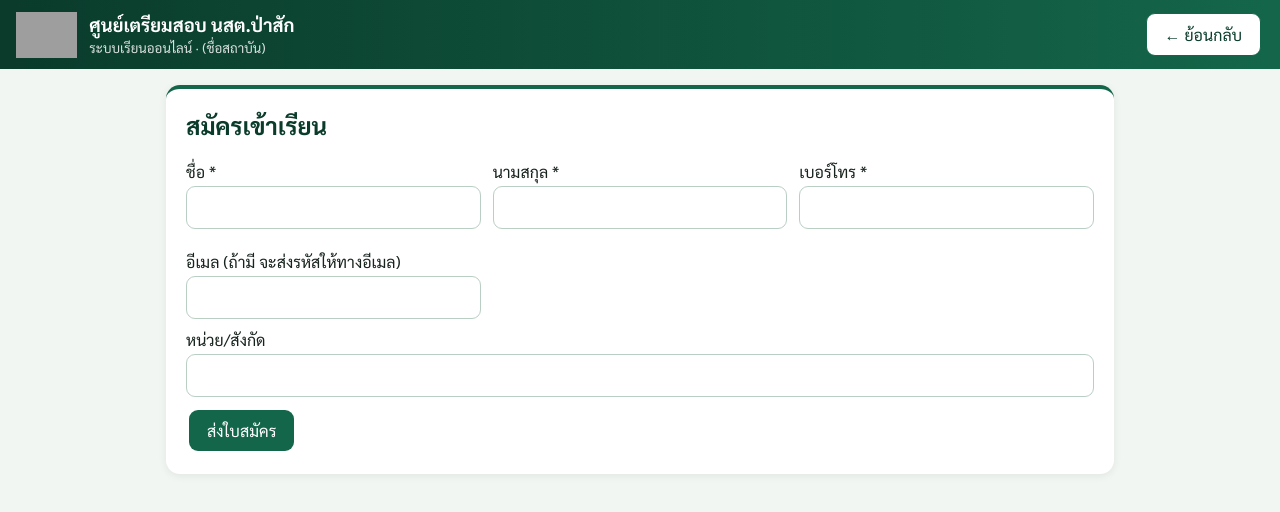
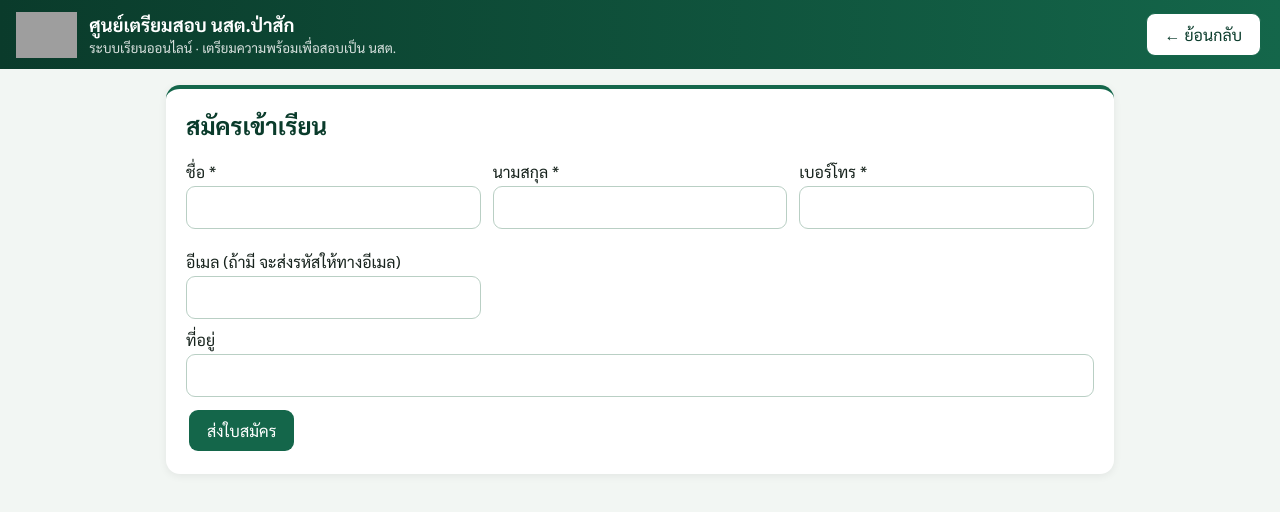
Before and after one commit to somsakga-bot/somsak8, a plain HTML site: page index.html in a window 1280 px wide. Both pictures are taken after a click on the button "📝 สมัครเข้าเรียน". Drawn offline with Linux system fonts and the light colour scheme; grey boxes are pictures that could not be loaded.

Commit message:
Add address input to registration form
Updated registration form to include address field.

```diff
--- a/index.html
+++ b/index.html
@@ -24,7 +24,7 @@ table{width:100%;border-collapse:collapse;font-size:.92rem}td,th{border:1px soli
 .scroll{overflow-x:auto}
 @media print{.np,header{display:none!important}body{background:#fff}.card{box-shadow:none;border:0}@page{size:A4 landscape;margin:10mm}}
 </style></head><body>
-<header><div class="brand"><img id="logo" src="logo.png" alt="" onerror="this.style.display='none'"><div><b>ศูนย์เตรียมสอบ นสต.ป่าสัก</b><small id="inst">ระบบเรียนออนไลน์ · (ชื่อสถาบัน)</small></div></div><button id="bk" class="alt np" onclick="back()">← ย้อนกลับ</button></header>
+<header><div class="brand"><img id="logo" src="logo.png" alt="" onerror="this.style.display='none'"><div><b>ศูนย์เตรียมสอบ นสต.ป่าสัก</b><small id="inst">ระบบเรียนออนไลน์ · เตรียมความพร้อมเพื่อสอบเป็น นสต.</small></div></div><button id="bk" class="alt np" onclick="back()">← ย้อนกลับ</button></header>
 <main id="app"></main>
 <script>
 /* ===== ตั้งค่า ===== */
@@ -60,7 +60,7 @@ async function refresh(){const r=await api('login',{code:U.code});if(r.ok){D=r;O
 function home(){draw(`<div class="card" style="text-align:center"><h2>ยินดีต้อนรับสู่ ศูนย์เตรียมสอบ นสต.ป่าสัก</h2><p>ระบบเรียนออนไลน์ 10 บทเรียน พร้อมแบบทดสอบและใบประกาศ</p><button onclick="show(reg)">📝 สมัครเข้าเรียน</button></div>
 <div class="card"><h2>เข้าสู่ห้องเรียน</h2>กรอกรหัสที่ได้รับ<input id="code" inputmode="numeric" placeholder="รหัสเข้าเรียน" onkeydown="if(event.key=='Enter')login()"><button onclick="login()">เข้าสู่ห้องเรียน</button></div>
 <div style="text-align:right"><button class="alt" onclick="show(admin)">🔐 แอดมิน</button></div>`)}
-function reg(){draw(`<div class="card"><h2>สมัครเข้าเรียน</h2><div class="grid"><div>ชื่อ *<input id="f1"></div><div>นามสกุล *<input id="f2"></div><div>เบอร์โทร *<input id="f3"></div><div>อีเมล (ถ้ามี จะส่งรหัสให้ทางอีเมล)<input id="f4"></div></div>หน่วย/สังกัด<input id="f5"><button onclick="doReg()">ส่งใบสมัคร</button><div id="msg"></div></div>`)}
+function reg(){draw(`<div class="card"><h2>สมัครเข้าเรียน</h2><div class="grid"><div>ชื่อ *<input id="f1"></div><div>นามสกุล *<input id="f2"></div><div>เบอร์โทร *<input id="f3"></div><div>อีเมล (ถ้ามี จะส่งรหัสให้ทางอีเมล)<input id="f4"></div></div>ที่อยู่<input id="f5"><button onclick="doReg()">ส่งใบสมัคร</button><div id="msg"></div></div>`)}
 async function doReg(){const r=await api('register',{firstName:f1.value.trim(),lastName:f2.value.trim(),phone:f3.value.trim(),email:f4.value.trim(),unit:f5.value.trim()});
  $('#msg').innerHTML=r.ok?'<p class="tag">✅ ส่งใบสมัครแล้ว รอการอนุมัติ เมื่ออนุมัติจะมีรหัสส่งให้ท่าน</p>':'<p class="tag bad">'+esc(r.msg)+'</p>'}
 async function login(){const code=$('#code').value.trim();if(!code)return;const r=await api('login',{code});
```
